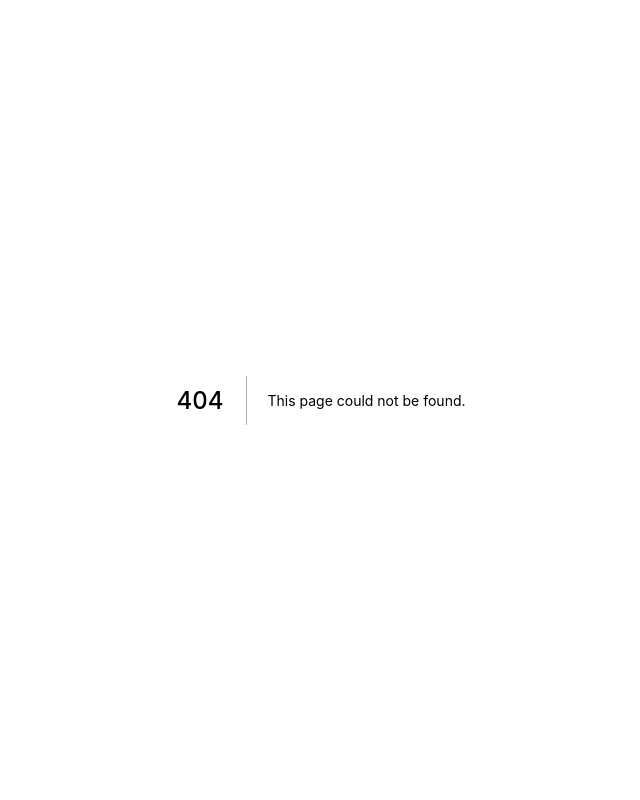
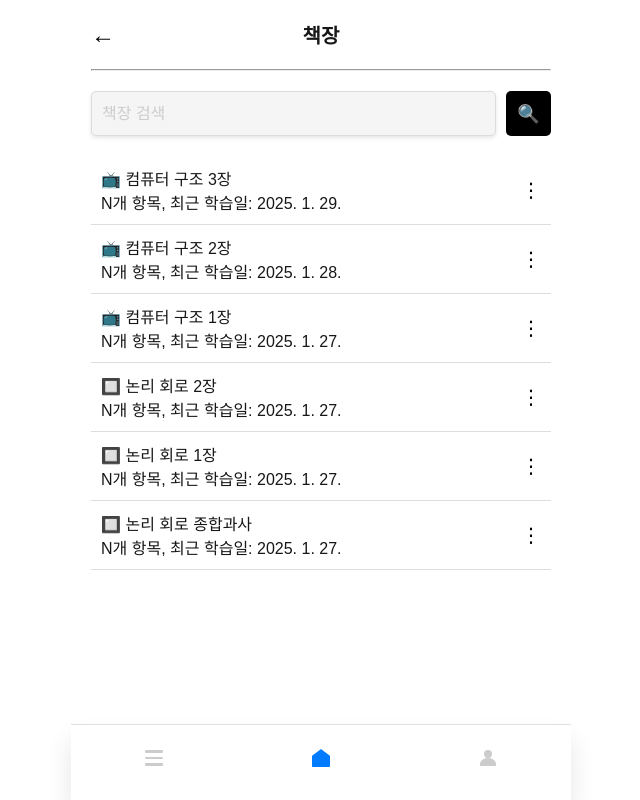
Before and after one commit to buildup1130/next-question-frontend, a Next.js app in the folder class/: page /BookShelf in a window 1280 px wide. Before the commit this address had no page. Shown: the whole page, without its empty margins (319-959 px from the left). Built offline with nearby package versions, Linux system fonts and the light colour scheme.

Commit message:
feature BookShelf

```diff
--- /dev/null
+++ b/class/src/components/common/BookShelf/BookShelf.Container.js
@@ -0,0 +1,90 @@
+import { useState } from "react";
+import BookShelfUI from "./BookShelf.Presenter";
+import BottomNavigationLogic from "../BottomNavigation/BottomNavigation.Container";
+
+export default function BookShelfContainer() {
+  // 검색어 상태 관리 (사용자가 입력한 검색어 저장)
+  const [searchQuery, setSearchQuery] = useState("");
+
+  // 책 목록 상태 관리 (기본 데이터 설정)  --> 배열 이렇게 하는게 맞는지 모르겠..
+  const [books, setBooks] = useState([
+    {
+      id: 1,
+      title: "컴퓨터 구조 3장",
+      items: "N개 항목",
+      date: "2025. 1. 29.",
+      icon: "📺",
+    },
+    {
+      id: 2,
+      title: "컴퓨터 구조 2장",
+      items: "N개 항목",
+      date: "2025. 1. 28.",
+      icon: "📺",
+    },
+    {
+      id: 3,
+      title: "컴퓨터 구조 1장",
+      items: "N개 항목",
+      date: "2025. 1. 27.",
+      icon: "📺",
+    },
+    {
+      id: 4,
+      title: "논리 회로 2장",
+      items: "N개 항목",
+      date: "2025. 1. 27.",
+      icon: "🔲",
+    },
+    {
+      id: 5,
+      title: "논리 회로 1장",
+      items: "N개 항목",
+      date: "2025. 1. 27.",
+      icon: "🔲",
+    },
+    {
+      id: 6,
+      title: "논리 회로 종합과사",
+      items: "N개 항목",
+      date: "2025. 1. 27.",
+      icon: "🔲",
+    },
+  ]);
+
+  // 검색 입력 값 변경 시 호출되는 함수
+  const handleSearchChange = (event) => {
+    setSearchQuery(event.target.value); // 입력 값 업데이트
+  };
+
+  // 검색 버튼 클릭 시 실행되는 함수
+  const handleSearch = () => {
+    console.log("검색어:", searchQuery);
+    // 실제 검색 기능이 필요하면 여기에 구현
+  };
+
+  // 뒤로 가기 버튼 클릭 시 실행되는 함수
+  const handleBack = () => {
+    // 뒤로 가기 동작을 구현 (예: 이전 페이지 이동)
+  };
+
+  // 각 책의 '...' 버튼 클릭 시 실행되는 함수
+  const handleMoreClick = (id) => {
+    console.log(`책 ID ${id}의 ... 버튼 클릭!`);
+    // 추가 메뉴를 열거나 상세 정보를 표시하는 기능을 구현 가능
+  };
+
+  return (
+    <>
+      <BookShelfUI
+        books={books} // 책 목록 데이터 전달
+        searchQuery={searchQuery} // 검색어 상태 전달
+        onSearchChange={handleSearchChange} // 검색어 변경 핸들러 전달
+        onSearch={handleSearch} // 검색 버튼 클릭 핸들러 전달
+        onBack={handleBack} // 뒤로 가기 버튼 핸들러 전달
+        onMoreClick={handleMoreClick} // 책 아이템의 ... 버튼 핸들러 전달
+      />
+      <BottomNavigationLogic />
+    </>
+  );
+}
--- /dev/null
+++ b/class/src/components/common/BookShelf/BookShelf.Presenter.js
@@ -0,0 +1,64 @@
+import {
+  Container,
+  Header,
+  BackButton,
+  Title,
+  SearchBar,
+  SearchInput,
+  SearchButton,
+  BookList,
+  BookItem,
+  BookInfo,
+  MoreButton,
+} from "./BookShelf.Styles";
+
+export default function BookShelfUI({
+  books,
+  searchQuery,
+  onSearchChange,
+  onSearch,
+  onBack,
+  onMoreClick,
+}) {
+  return (
+    <Container>
+      {/* 상단 헤더 (뒤로 가기 버튼 + 제목) */}
+      <Header>
+        <BackButton onClick={onBack}>←</BackButton>
+        <Title>책장</Title>
+      </Header>
+
+      <hr />
+      {/* 검색창 */}
+      <SearchBar>
+        <SearchInput
+          type="text"
+          placeholder="책장 검색"
+          value={searchQuery}
+          onChange={onSearchChange}
+        />
+        <SearchButton onClick={onSearch}>🔍</SearchButton>
+      </SearchBar>
+
+      {/* 책 목록 */}
+      <BookList>
+        {books.map(
+          // map쓰긴 했는데
+          (book) => (
+            <BookItem key={book.id}>
+              <BookInfo>
+                <span>
+                  {book.icon} {book.title}
+                </span>
+                <span>
+                  {book.items}, 최근 학습일: {book.date}
+                </span>
+              </BookInfo>
+              <MoreButton onClick={() => onMoreClick(book.id)}>⋮</MoreButton>
+            </BookItem>
+          )
+        )}
+      </BookList>
+    </Container>
+  );
+}
--- /dev/null
+++ b/class/src/components/common/BookShelf/BookShelf.Styles.js
@@ -0,0 +1,92 @@
+import styled from "@emotion/styled";
+
+export const Container = styled.div`
+  width: 100%;
+  max-width: 500px;
+  height: 100vh;
+  padding: 20px;
+`;
+
+export const Header = styled.div`
+  display: flex;
+  justify-content: center; /* 가운데 정렬 */
+  align-items: center;
+  position: relative;
+  margin-bottom: 20px;
+`;
+
+export const BackButton = styled.button`
+  background: none;
+  border: none;
+  font-size: 24px;
+  cursor: pointer;
+  position: absolute;
+  left: 0;
+`;
+
+export const Title = styled.h1`
+  font-size: 20px;
+  font-weight: bold;
+  white-space: nowrap;
+`;
+
+export const SearchBar = styled.div`
+  display: flex;
+  align-items: center;
+  margin-top: 20px;
+  gap: 10px;
+  width: 100%;
+`;
+
+export const SearchInput = styled.input`
+  flex: 1;
+  height: 45px;
+  padding: 10px;
+  border: 1px solid #ddd;
+  border-radius: 5px;
+  background-color: #f5f5f5;
+  font-size: 16px;
+  outline: none;
+  box-shadow: 0px 2px 4px rgba(0, 0, 0, 0.1);
+
+  &::placeholder {
+    color: #ccc;
+  }
+`;
+
+export const SearchButton = styled.button`
+  height: 45px;
+  width: 45px;
+  border: none;
+  border-radius: 5px;
+  background-color: #000;
+  color: white;
+  font-size: 18px;
+  cursor: pointer;
+`;
+
+export const BookList = styled.ul`
+  margin-top: 20px;
+  list-style: none;
+  padding: 0;
+`;
+
+export const BookItem = styled.li`
+  display: flex;
+  align-items: center;
+  justify-content: space-between;
+  padding: 10px;
+  border-bottom: 1px solid #ddd;
+`;
+
+export const BookInfo = styled.div`
+  display: flex;
+  flex-direction: column;
+`;
+
+export const MoreButton = styled.button`
+  background: none;
+  border: none;
+  font-size: 20px;
+  cursor: pointer;
+`;
--- /dev/null
+++ b/class/src/pages/BookShelf/index.js
@@ -0,0 +1,5 @@
+import BookShelfLogic from "@/components/common/BookShelf/BookShelf.Container";
+
+export default function BookShelf() {
+  return <BookShelfLogic></BookShelfLogic>;
+}
```
